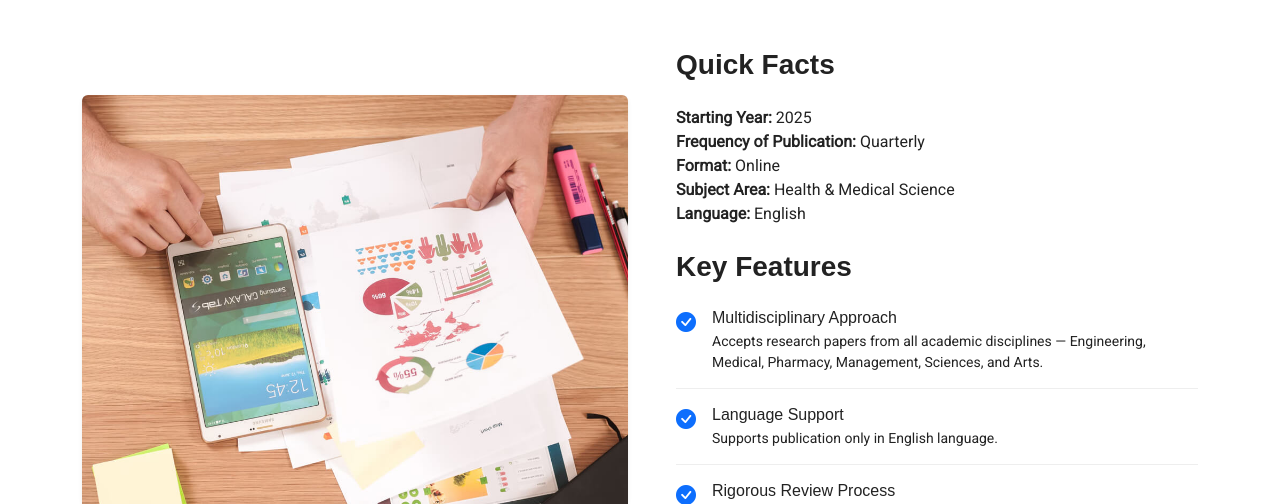
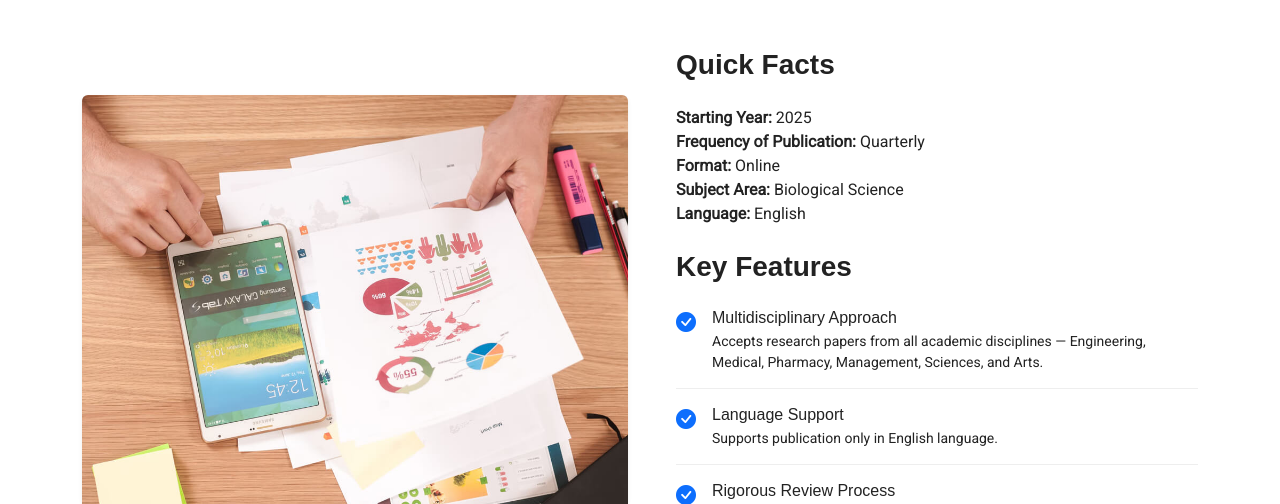
Before and after one commit to shah5fahad/cibdi_project, a Flask app: page /about in a window 1280 px wide. Shown: the part 506-1010 px from the top of the page. Run offline with Flask 3, Linux system fonts and the light colour scheme; some libraries are stand-ins or nearby versions.

Commit message:
update content

```diff
--- a/main_app/templates/about.html
+++ b/main_app/templates/about.html
@@ -75,7 +75,7 @@
                         <li><strong>Starting Year:</strong> 2025</li>
                         <li><strong>Frequency of Publication:</strong> Quarterly</li>
                         <li><strong>Format:</strong> Online</li>
-                        <li><strong>Subject Area:</strong> Health &amp; Medical Science</li>
+                        <li><strong>Subject Area:</strong> Biological Science</li>
                         <li><strong>Language:</strong> English</li>
                     </ul>
 
```
